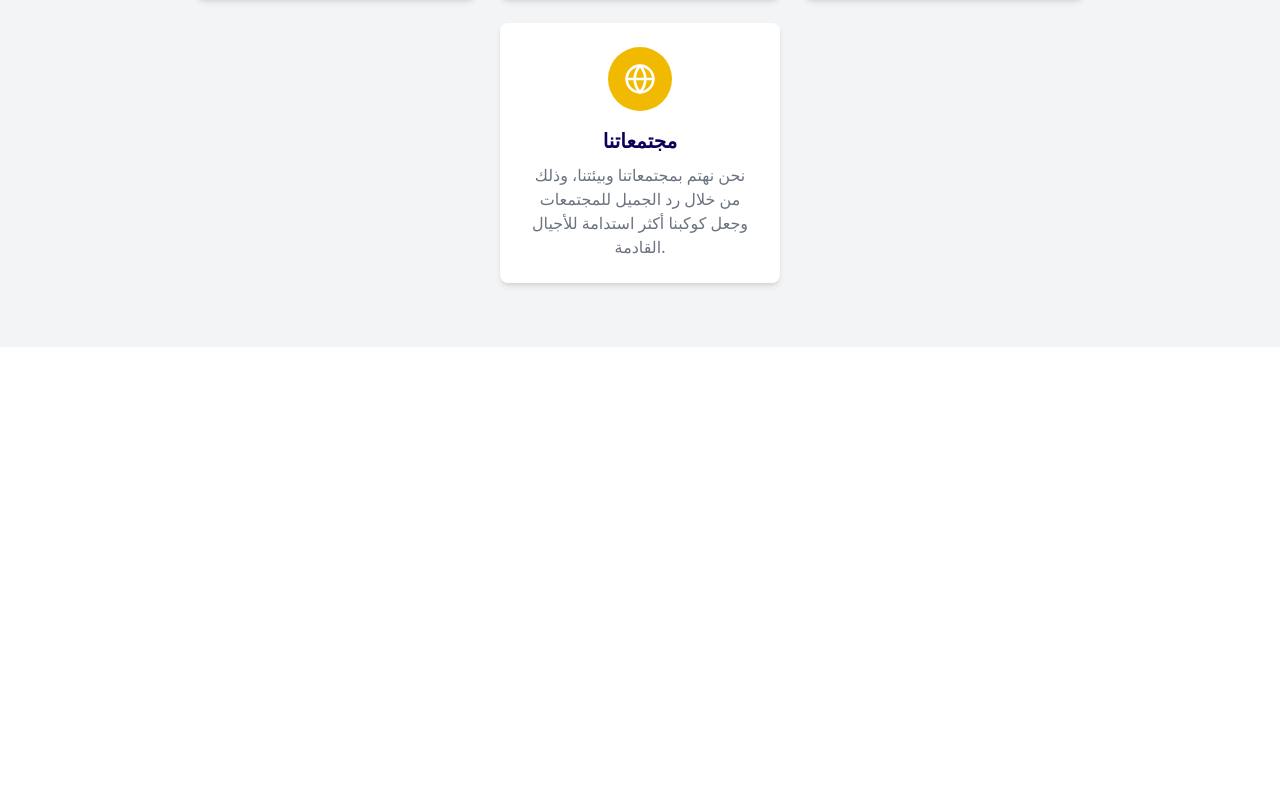
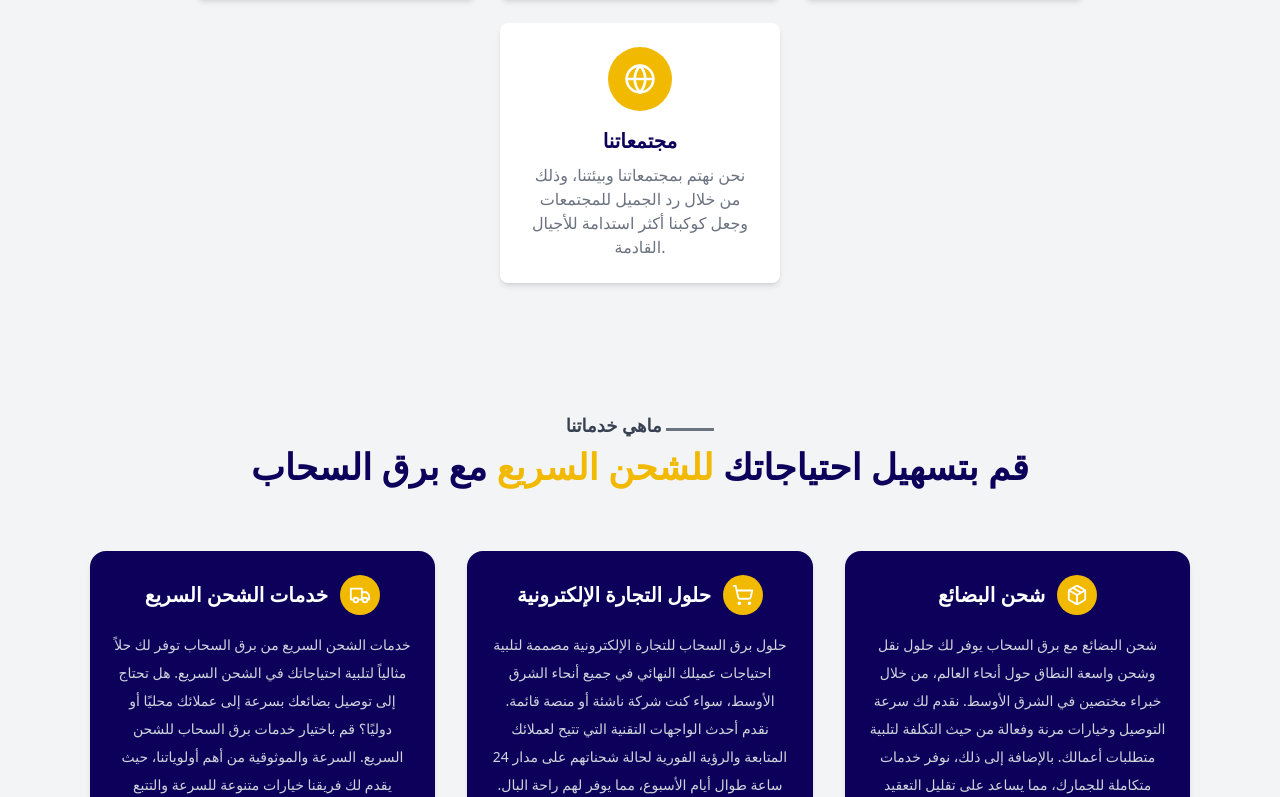
Before and after one commit to ayoubbezai/Baraq-alsahab, a React (Vite) app: page / in a window 1280 px wide. Shown: the part 2003-2800 px from the top of the page. Before the commit the page ends 2350 px from the top, so only its background shows below. Built offline with nearby package versions, Linux system fonts and the light colour scheme; what tw-elements would draw is missing.

Commit message:
our services

```diff
--- a/src/App.jsx
+++ b/src/App.jsx
@@ -3,6 +3,7 @@ import Navbar from './components/layout/Navbar';
 import Hero from "./components/sections/HeroSection"
 import AboutUsSection from "./components/sections/AboutUsSection"
 import WhyUsSection from "./components/sections/WhyUsSection"
+import OurServices from "./components/sections/OurServices"
 import { LanguageProvider } from './states/LanguageContext';
 
 
@@ -13,6 +14,7 @@ function App() {
       <Hero />
       <AboutUsSection />
       <WhyUsSection />
+      <OurServices />
     </LanguageProvider>
 
   );
--- a/src/components/sections/AboutUsSection.jsx
+++ b/src/components/sections/AboutUsSection.jsx
@@ -31,7 +31,7 @@ const AboutUsSection = () => {
                     initial={{ x: -100, opacity: 0 }}
                     transition={{ duration: 0.9, delay: 0.001 }}
                     className="font-semibold text-lg mr-12  text-gray-700 relative ">
-                    {aboutUsContent[language].sectionName}
+                    {aboutUsContent[language].sectionName}&nbsp;
                     <span className="absolute   bottom-2 w-12 h-[3px] bg-gray-500"></span>
                 </motion.h2>
 
--- /dev/null
+++ b/src/components/sections/OurServices.jsx
@@ -0,0 +1,79 @@
+import React, { useContext } from "react";
+import { LanguageContext } from "../../states/LanguageContext";
+import ourServicesContent from "../../content/ourServices";
+import { motion } from "framer-motion";
+import { Truck, ShoppingCart, Package } from "lucide-react";
+
+// Define icons based on service titles (all icons size 22)
+const iconMap = {
+    "Express Shipping": <Truck size={22} className="text-white transition-transform duration-300 group-hover:rotate-12" />,
+    "E-commerce Solutions": <ShoppingCart size={22} className="text-white transition-transform duration-300 group-hover:rotate-12" />,
+    "Freight Shipping": <Package size={22} className="text-white transition-transform duration-300 group-hover:rotate-12" />,
+    "خدمات الشحن السريع": <Truck size={22} className="text-white transition-transform duration-300 group-hover:rotate-12" />,
+    "حلول التجارة الإلكترونية": <ShoppingCart size={22} className="text-white transition-transform duration-300 group-hover:rotate-12" />,
+    "شحن البضائع": <Package size={22} className="text-white transition-transform duration-300 group-hover:rotate-12" />,
+};
+
+const OurServices = () => {
+    const { language } = useContext(LanguageContext);
+    const content = ourServicesContent[language];
+
+    return (
+        <section className={`py-16 px-6 bg-gray-100 font-english ${language === "ar" ? "font-arabic text-right" : ""}`}>
+            <div className="max-w-6xl mx-auto text-center">
+                <motion.h2
+                    initial={{ opacity: 0, x: -100 }}
+                    whileInView={{ opacity: 1, x: 0 }}
+                    viewport={{ once: false, amount: 0.3 }}
+                    transition={{ duration: 0.9, delay: 0.1 }}
+                    className="font-semibold text-lg mr-12 text-gray-700 relative"
+                >
+                    {content.title}&nbsp;
+                    <span className="absolute bottom-2 w-12 h-[3px] bg-gray-500  "></span>
+                </motion.h2>
+
+                <motion.h3
+                    initial={{ opacity: 0, x: 100 }}
+                    whileInView={{ opacity: 1, x: 0 }}
+                    viewport={{ once: false, amount: 0.3 }}
+                    transition={{ duration: 0.9, delay: 0.2 }}
+                    className="text-4xl font-semibold text-primary my-2"
+                >
+                    {language === "ar" ? (
+                        <>
+                            قم بتسهيل احتياجاتك <span className="text-secondary">للشحن السريع</span> مع برق السحاب
+                        </>
+                    ) : (
+                        <>
+                            Simplify Your <span className="text-secondary">Express Shipping</span> Needs with Barq Al Sahab
+                        </>
+                    )}
+                </motion.h3>
+
+            </div>
+
+            <div className="flex flex-wrap justify-center gap-8 mt-16 max-w-6xl mx-auto">
+                {content.content.map((item, index) => (
+                    <motion.div
+                        key={index}
+                        initial={{ opacity: 0, scale: 0.9 }}
+                        whileInView={{ opacity: 1, scale: 1 }}
+                        viewport={{ once: false, amount: 0.3 }}
+                        transition={{ duration: 0.5, delay: index * 0.1 }}
+                        className="p-6 lg:w-[30%] bg-primary text-white rounded-2xl shadow-md text-center flex flex-col items-center group transition-all duration-300 hover:scale-105 hover:shadow-xl"
+                    >
+                        <div className={`flex items-center gap-3  ${language === "ar" ? "flex-row-reverse" : ""}`}>
+                            <div className="w-10 h-10 bg-secondary rounded-full flex items-center justify-center">
+                                {iconMap[item.title] || <Package size={22} className="text-white transition-transform duration-300 group-hover:rotate-12" />}
+                            </div>
+                            <h4 className="text-xl font-bold">{item.title}</h4>
+                        </div>
+                        <p className="text-gray-300 text-sm font-normal mt-4 leading-7">{item.content}</p>
+                    </motion.div>
+                ))}
+            </div>
+        </section>
+    );
+};
+
+export default OurServices;
--- a/src/components/sections/WhyUsSection.jsx
+++ b/src/components/sections/WhyUsSection.jsx
@@ -44,7 +44,7 @@ const WhyUsSection = () => {
                     transition={{ duration: 0.9, delay: 0.001 }}
                     className="font-semibold text-lg mr-12 text-gray-700 relative"
                 >
-                    {content.title}
+                    {content.title}&nbsp;
                     <span className="absolute bottom-2 w-12 h-[3px] bg-gray-500"></span>
                 </motion.h2>
                 <motion.h3
--- /dev/null
+++ b/src/content/ourServices.js
@@ -0,0 +1,46 @@
+const ourServicesContent = {
+  en: {
+    title: "Our Services",
+    subtitle: "Simplify Your Express Shipping Needs with Bariq Al Sahab",
+    content: [
+      {
+        title: "Express Shipping Services",
+        content:
+          "Bariq Al Sahab's express shipping services provide you with the perfect solution to meet your urgent shipping needs. Do you need to deliver your goods quickly to your customers locally or internationally? Choose Bariq Al Sahab's express shipping services. Speed and reliability are our top priorities, with our team offering various speed options and live tracking to ensure customer satisfaction. We also prioritize the safety of your shipments by providing free packaging and handling guidelines to ensure they arrive safely.",
+      },
+      {
+        title: "E-commerce Solutions",
+        content:
+          "Bariq Al Sahab’s e-commerce solutions are designed to meet the needs of your end customers across the Middle East, whether you're a startup or an established platform. We offer cutting-edge technology that allows your customers to track and monitor their shipments 24/7, providing them with peace of mind. You can rely on Bariq Al Sahab’s technology, strong infrastructure, and exceptional team to ensure continuous delivery service and reliable handling of your business and customers.",
+      },
+      {
+        title: "Freight Shipping",
+        content:
+          "Freight shipping with Bariq Al Sahab provides you with extensive transportation and shipping solutions worldwide through our specialized experts in the Middle East. We offer fast delivery, flexible options, and cost-effective solutions to meet your business requirements. Additionally, we provide integrated customs services to help reduce complexity, delays, and penalties through our technical expertise, brokerage services, and comprehensive consulting.",
+      },
+    ],
+  },
+  ar: {
+    title: "ماهي خدماتنا",
+    subtitle: "قم بتسهيل احتياجاتك للشحن السريع مع برق السحاب",
+    content: [
+      {
+        title: "خدمات الشحن السريع",
+        content:
+          "خدمات الشحن السريع من برق السحاب توفر لك حلاً مثالياً لتلبية احتياجاتك في الشحن السريع. هل تحتاج إلى توصيل بضائعك بسرعة إلى عملائك محليًا أو دوليًا؟ قم باختيار خدمات برق السحاب للشحن السريع. السرعة والموثوقية من أهم أولوياتنا، حيث يقدم لك فريقنا خيارات متنوعة للسرعة والتتبع المباشر لتحقيق رضا عملائنا. نهتم بسلامة جميع شحناتك من خلال توفير إرشادات مجانية للتعبئة والتغليف، مما يضمن وصولها بأمان.",
+      },
+      {
+        title: "حلول التجارة الإلكترونية",
+        content:
+          "حلول برق السحاب للتجارة الإلكترونية مصممة لتلبية احتياجات عميلك النهائي في جميع أنحاء الشرق الأوسط، سواء كنت شركة ناشئة أو منصة قائمة. نقدم أحدث الواجهات التقنية التي تتيح لعملائك المتابعة والرؤية الفورية لحالة شحناتهم على مدار 24 ساعة طوال أيام الأسبوع، مما يوفر لهم راحة البال. يمكنك الاعتماد على تكنولوجيا برق السحاب، وبنيتنا التحتية القوية، وفريق عملنا المتميز لضمان خدمة توصيل مستمرة والتعامل الموثوق مع أعمالك وجميع عملائك.",
+      },
+      {
+        title: "شحن البضائع",
+        content:
+          "شحن البضائع مع برق السحاب يوفر لك حلول نقل وشحن واسعة النطاق حول أنحاء العالم، من خلال خبراء مختصين في الشرق الأوسط. نقدم لك سرعة التوصيل وخيارات مرنة وفعالة من حيث التكلفة لتلبية متطلبات أعمالك. بالإضافة إلى ذلك، نوفر خدمات متكاملة للجمارك، مما يساعد على تقليل التعقيد والتأخير والعقوبات من خلال خبرتنا الفنية وخدمات الوساطة والاستشارات الشاملة.",
+      },
+    ],
+  },
+};
+
+export default ourServicesContent;
```
Also changed, not shown: src/content/whyUsContent.js (+0 -14 lines).
